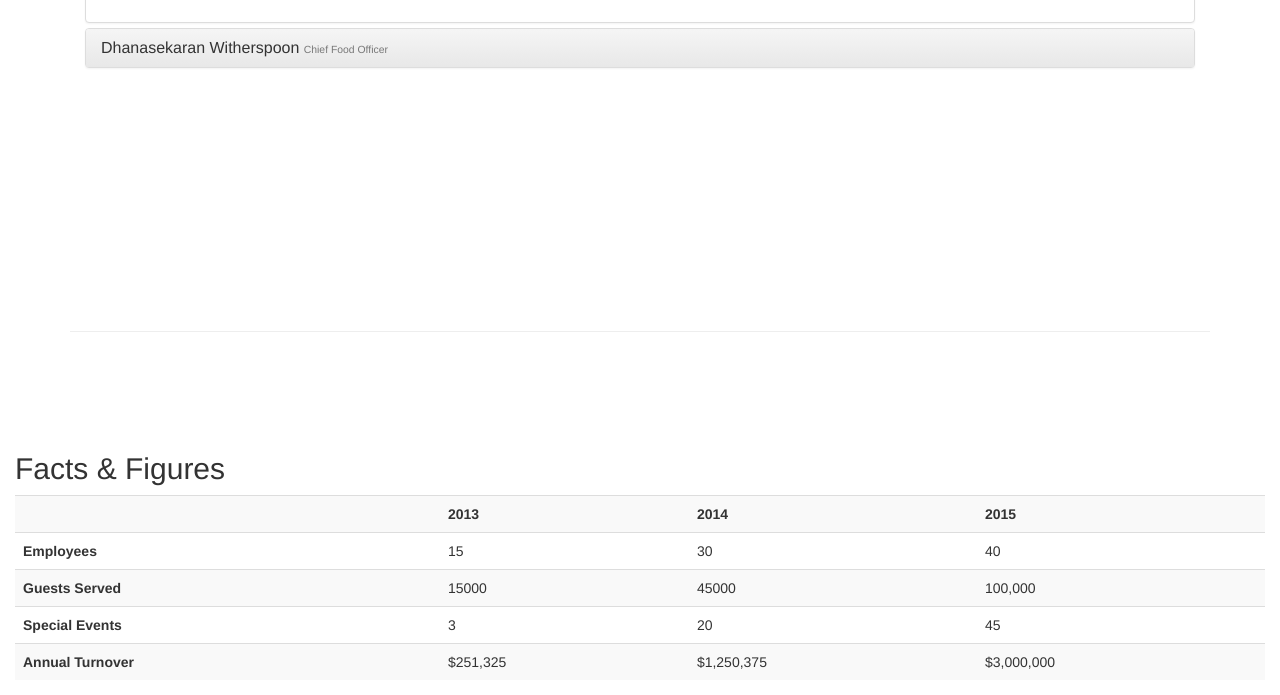
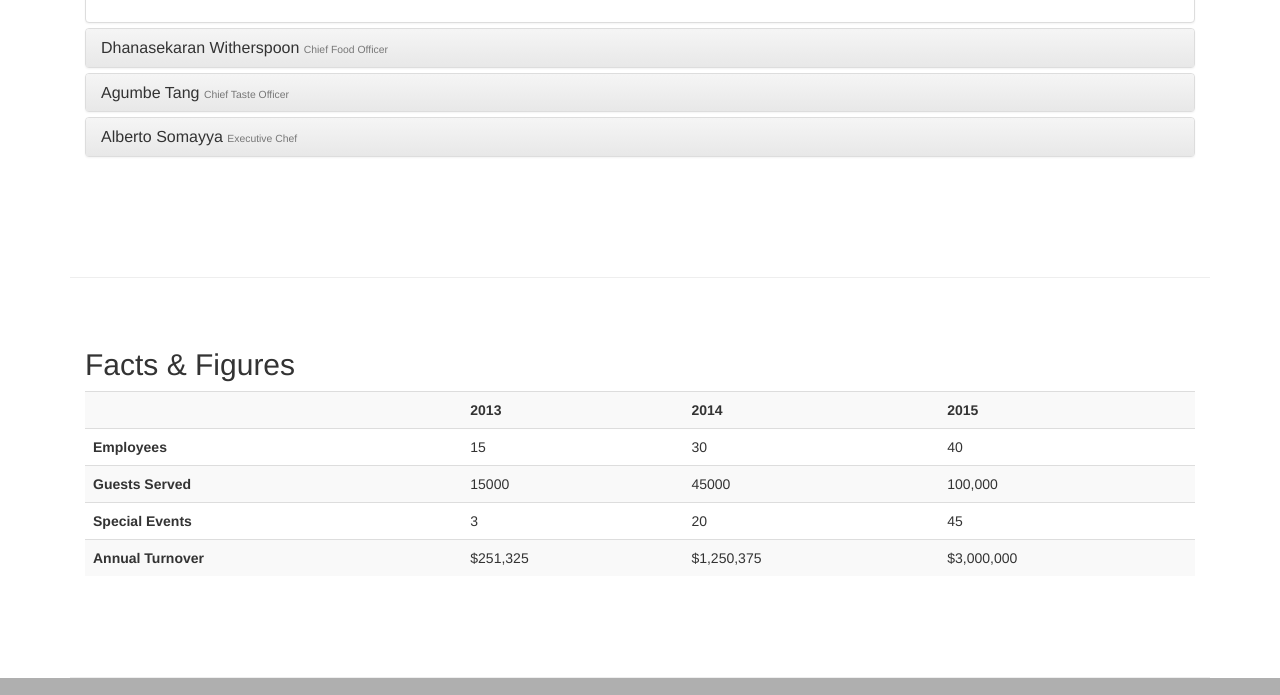
Before and after one commit to dmgudeman/conFusion, a plain HTML site: page aboutus.html in a window 1280 px wide. Shown: the part 1262-1957 px from the top of the page. Drawn offline with nearby package versions, Linux system fonts and the light colour scheme.

Commit message:
finished the accordion

```diff
--- a/aboutus.html
+++ b/aboutus.html
@@ -147,6 +147,7 @@
             <div class="col-xs-12">
                 <h2>Corporate Leadership</h2>
                 <div class="panel-group" id="accordion" role="tablist" aria-multiselectable="true">
+                    <!--panel 1-->
                     <div class="panel panel-default">
                         <div class="panel-heading" role="tab" id="headingPeter">
                             <h3 class="panel-title">
@@ -161,6 +162,7 @@
                             </div>
                         </div>
                     </div>
+                    <!--panel 2-->
                     <div class="panel panel-default">
                         <div class="panel-heading" role="tab" id="headingDanny">
                             <h3 class="panel-title">
@@ -175,17 +177,37 @@
                             </div>
                         </div>
                     </div>
-                    <div role="tabpanel" class="tab-pane fade" id="agumbe">
-                        <h3>Agumbe Tang <small>Chief Taste Officer</small></h3>
-                <p>Blessed with the most discerning gustatory sense, Agumbe, our CFO, personally ensures that every dish that we serve meets his exacting tastes. Our chefs dread the tongue lashing that ensues if their dish does not meet his exacting standards. He lives by his motto, <em>You click only if you survive my lick.</em></p>
+                    <!--panel 3-->
+                    <div class="panel panel-default">
+                        <div class="panel-heading" role="tab" id="headingAgumbe">
+                            <h3 class="panel-title">
+                                <a role="button" data-toggle="collapse" data-parent="#accordion" href="#agumbe" aria-expanded="true" aria-controls="agumbe">
+                                    Agumbe Tang <small>Chief Taste Officer</small>
+                                </a>
+                            </h3>
                         </div>
-                    <div role="tabpanel" class="tab-pane fade" id="alberto">
-                        <h3>Alberto Somayya <small>Executive Chef</small></h3>
-                <p>Award winning three-star Michelin chef with wide International experience having worked closely with whos-who in the culinary world, he specializes in creating mouthwatering Indo-Italian fusion experiences. He says, <em>Put together the cuisines from the two craziest cultures, and you get a winning hit! Amma Mia!</em></p>
+                        <div role="tabpanel" class="panel-collapse collapse" id="agumbe" aria-labelledby="headingAgumbe">
+                            <div class="panel-body">
+                                <p>Blessed with the most discerning gustatory sense, Agumbe, our CFO, personally ensures that every dish that we serve meets his exacting tastes. Our chefs dread the tongue lashing that ensues if their dish does not meet his exacting standards. He lives by his motto, <em>You click only if you survive my lick.</em></p>
+                            </div>
                         </div>
+                    </div>
+                    <!--panel 4-->
+                    <div class="panel panel-default">
+                        <div class="panel-heading" role="tab" id="headingAlberto">
+                            <h3 class="panel-title">
+                                <a role="button" data-toggle="collapse" data-parent="#accordion" href="#alberto" aria-expanded="true" aria-controls="alberto">
+                                    Alberto Somayya <small>Executive Chef</small>
+                                </a>
+                            </h3>
+                        </div>
+                        <div role="tabpanel" class="panel-collapse collapse" id="alberto" aria-labelledby="headingAlberto">
+                            <div class="panel-body">
+                                <p>Award winning three-star Michelin chef with wide International experience having worked closely with whos-who in the culinary world, he specializes in creating mouthwatering Indo-Italian fusion experiences. He says, <em>Put together the cuisines from the two craziest cultures, and you get a winning hit! Amma Mia!</em></p>
+                            </div>
+                        </div>
+                    </div>
                 </div>
-                </div>
-           </div>
             <div>
                 <p style="padding:20px;"></p>
             </div>
```
